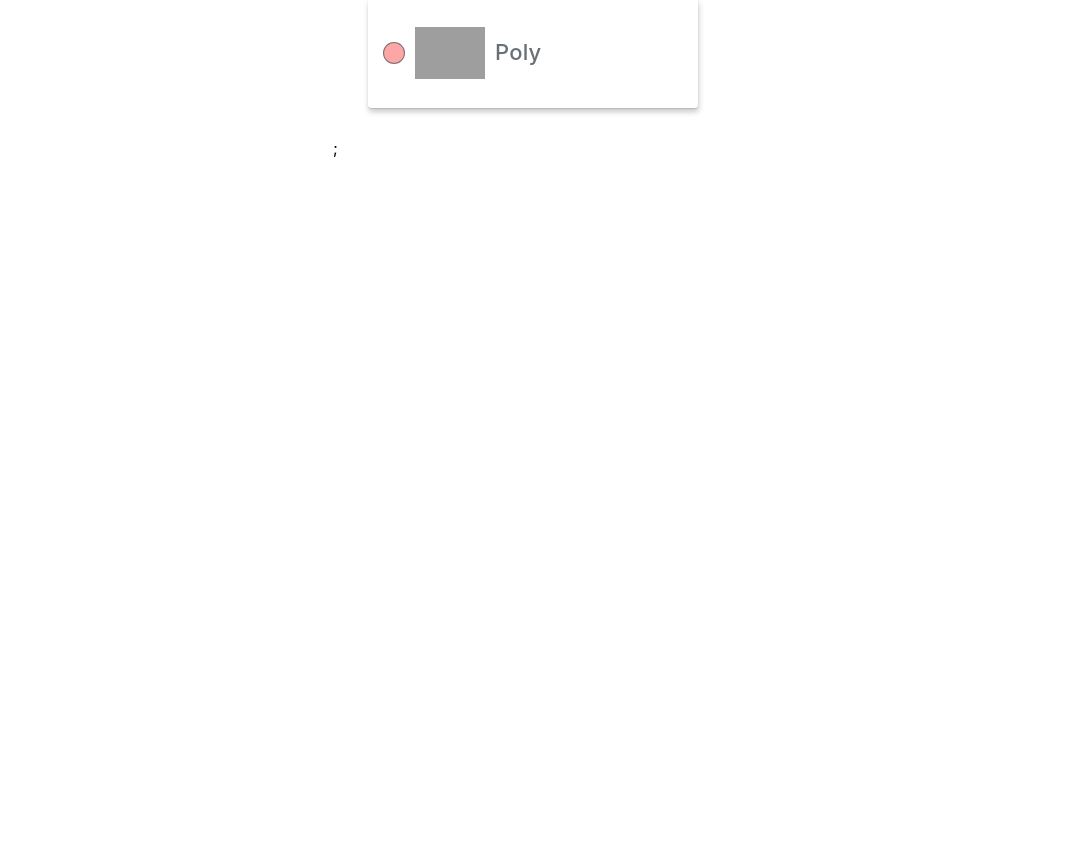
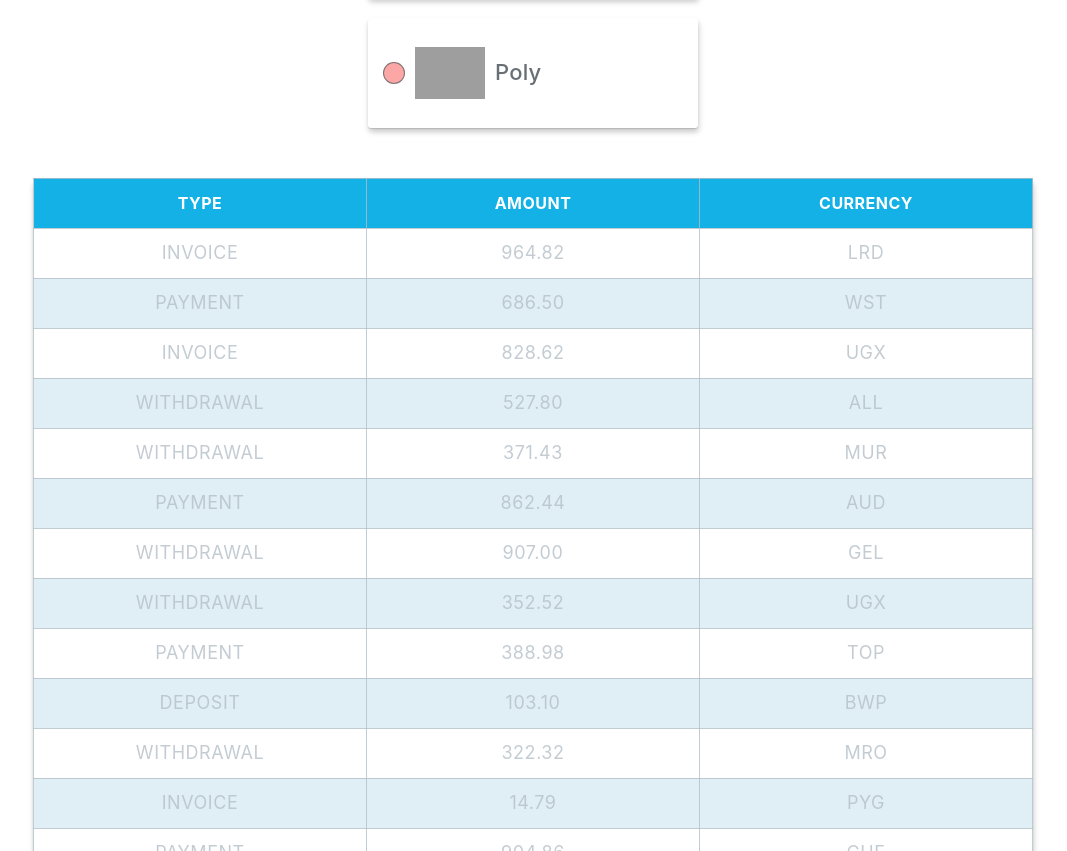
Before and after one commit to smirnypavel/goit-react-hw-01-components, a React (Create React App) app: page / in a window 1280 px wide. Shown: the part 1269-2120 px from the top of the page, without its empty margins (107-1174 px from the left). Before the commit the page ends 1427 px from the top, so only its background shows below. Built offline with nearby package versions, Linux system fonts and the light colour scheme; grey boxes are pictures that could not be loaded.

Commit message:
h-w1 done

```diff
--- a/src/components/App.jsx
+++ b/src/components/App.jsx
@@ -1,9 +1,14 @@
-import { Profile } from './Profile/Profile';
+import  Profile  from './Profile/Profile';
 import user from '../data/user.json';
-import { Statistics } from './Statistics/Statistics';
+
+import  Statistics  from './Statistics/Statistics';
 import data from '../data/data.json';
+
 import FriendList from './FriendList/FriendList.jsx';
 import friends from '../data/friends.json';
+
+import TransactionHistory from './Transactions/TransactionHistory.jsx';
+import transactions from '../data/transactions.json';
 
 
 
@@ -24,7 +29,8 @@
       title="Upload stats"
       stats={data}
       />
-      <FriendList friends={friends} />;
+      <FriendList friends={friends} />
+      <TransactionHistory items={transactions} />
   </div>
 
  );
--- a/src/components/FriendList/FriendList.module.css
+++ b/src/components/FriendList/FriendList.module.css
@@ -18,9 +18,9 @@
    }
 
    .item:hover {
-    transform: scale(1.1);
+    transform: scale(1.05);
     background: rgba(103, 101, 101, 0.356);
-    transition: all 0.8s;
+    transition: all 0.5s;
    }
 
    .item:not(:last-child) {
--- a/src/components/Profile/Profile.jsx
+++ b/src/components/Profile/Profile.jsx
@@ -1,7 +1,7 @@
 import PropTypes from 'prop-types';
 import css from './Profile.module.css';
 
-export const Profile = ({username, tag, location, avatar, followers, views, likes}) =>{
+export default function Profile  ({username, tag, location, avatar, followers, views, likes}){
 return  (
 <div className={css.profile}>
       <div className={css.description}>
@@ -47,5 +47,3 @@
     avatar: PropTypes.string.isRequired,
 
 };
-
-export default Profile
--- a/src/components/Profile/Profile.module.css
+++ b/src/components/Profile/Profile.module.css
@@ -1,7 +1,7 @@
 .profile {
     width: 350px;
     height: 100%;
-    margin: 0 auto;
+    margin: 20px auto;
     padding-top: 30px;
     box-shadow: 0px 1px 1px rgba(0, 0, 0, 0.12), 0px 4px 4px rgba(0, 0, 0, 0.06),
       1px 4px 6px rgba(0, 0, 0, 0.16);
--- a/src/components/Statistics/Statistics.jsx
+++ b/src/components/Statistics/Statistics.jsx
@@ -2,7 +2,7 @@
 import Css from './Statistics.module.css';
 
 
-export const Statistics = ({title, stats}) =>{
+export default function Statistics  ({title, stats}){
     return  ( <section className = {Css.statistics} >
     {{ title } && <h2 className={Css.title}>{title}</h2>}
     <ul className = {Css.statList}>
@@ -27,5 +27,3 @@
     ),
     title: PropTypes.string
 };
-
-export default Statistics
--- a/src/components/Statistics/Statistics.module.css
+++ b/src/components/Statistics/Statistics.module.css
@@ -3,7 +3,7 @@
     height: 200px;
     margin: 0 auto 50px auto;
     box-shadow: 0px 1px 1px rgba(0, 0, 0, 0.12), 0px 4px 4px rgba(0, 0, 0, 0.06),
-        1px 4px 6px rgba(0, 0, 0, 0.16);
+      1px 4px 6px rgba(0, 0, 0, 0.16);
     border-radius: 5px;
     background-color: #ffffff;
 }
--- /dev/null
+++ b/src/components/Transactions/TransactionHistory.jsx
@@ -0,0 +1,37 @@
+import PropTypes from 'prop-types';
+import styles from './Transactions.module.css';
+
+export default function TransactionHistory({ items }) {
+ return (
+  <table className={styles.transactionHistory}>
+   <thead>
+    <tr className={styles.title}>
+     <th>Type</th>
+     <th>Amount</th>
+     <th>Currency</th>
+    </tr>
+   </thead>
+
+   <tbody>
+    {items.map(({ id, type, amount, currency }) => (
+     <tr key={id} className={styles.table}>
+      <td className={styles.type}>{type}</td>
+      <td className={styles.type}>{amount}</td>
+      <td className={styles.type}>{currency}</td>
+     </tr>
+    ))}
+   </tbody>
+  </table>
+ );
+}
+
+TransactionHistory.propTypes = {
+ items: PropTypes.arrayOf(
+  PropTypes.shape({
+   type: PropTypes.string.isRequired,
+   amount: PropTypes.string.isRequired,
+   currency: PropTypes.string.isRequired,
+   id: PropTypes.string.isRequired,
+  })
+ ),
+};
--- /dev/null
+++ b/src/components/Transactions/Transactions.module.css
@@ -0,0 +1,62 @@
+.transactionHistory {
+    width: 1000px;
+    height: 400px;
+    margin: 50px auto 20px auto;
+    box-shadow: 0px 1px 1px rgba(0, 0, 0, 0.12), 0px 4px 4px rgba(0, 0, 0, 0.06),
+        1px 4px 6px rgba(0, 0, 0, 0.16);
+    border-radius: 5px;
+    border: none;
+    background-color: #ffffff;
+    table-layout: fixed;
+    border-collapse: collapse;
+
+   }
+
+   .title {
+    height: 50px;
+    text-align: center;
+    background-color: #13b1e5;
+    color: #ffffff;
+    font-size: 16px;
+    font-weight: 400;
+    line-height: 1.03;
+    letter-spacing: 0.03em;
+    text-transform: uppercase;
+
+   }
+
+   td,
+   th {
+    border: 1px solid #b2bec7c8;
+    border-top: 1px solid transparent;
+    border-bottom: 1px solid transparent;
+    border: 1px solid #b2bec7c8;
+
+   }
+
+   tr:hover td {
+    color: #686f75;
+    background: rgba(103, 101, 101, 0.356);
+    transition: all 0.5s;
+
+   }
+
+   .table {
+    text-align: center;
+    height: 50px;
+    font-size: 18px;
+    font-weight: 400;
+    line-height: 1.03;
+    letter-spacing: 0.03em;
+    color: #b2bec7c8;
+    cursor: pointer;
+   }
+
+   .table:nth-child(2n) {
+    background: #e0eff5;
+   }
+
+   .type {
+    text-transform: uppercase;
+    justify-content: center;
+   }
--- /dev/null
+++ b/src/data/transactions.json
@@ -0,0 +1,122 @@
+[
+  {
+    "id": "1e0700a2-5183-4291-85cc-2065a036a683",
+    "type": "invoice",
+    "amount": "964.82",
+    "currency": "LRD"
+  },
+  {
+    "id": "a30f821b-4d25-4ff0-abdd-e340b3f0dd2b",
+    "type": "payment",
+    "amount": "686.50",
+    "currency": "WST"
+  },
+  {
+    "id": "44dca67a-8e5a-4798-bf8e-b15efd4e1abd",
+    "type": "invoice",
+    "amount": "828.62",
+    "currency": "UGX"
+  },
+  {
+    "id": "ea8ed3dc-2b68-4a53-905a-53ecb0adef33",
+    "type": "withdrawal",
+    "amount": "527.80",
+    "currency": "ALL"
+  },
+  {
+    "id": "ea76146a-0b00-4b80-bc02-a8c822176712",
+    "type": "withdrawal",
+    "amount": "371.43",
+    "currency": "MUR"
+  },
+  {
+    "id": "63ca02f9-d637-46b5-9237-f3b24425e029",
+    "type": "payment",
+    "amount": "862.44",
+    "currency": "AUD"
+  },
+  {
+    "id": "ed0263e8-59a5-4bf1-87e0-2bb88e53dc34",
+    "type": "withdrawal",
+    "amount": "907.00",
+    "currency": "GEL"
+  },
+  {
+    "id": "6013bad0-750c-4691-8bc2-d8f2b43969c4",
+    "type": "withdrawal",
+    "amount": "352.52",
+    "currency": "UGX"
+  },
+  {
+    "id": "252c7be4-8b06-4fa7-8d42-61fb835b70d5",
+    "type": "payment",
+    "amount": "388.98",
+    "currency": "TOP"
+  },
+  {
+    "id": "4eaab41b-b967-40ac-82ed-85fc66f646f1",
+    "type": "deposit",
+    "amount": "103.10",
+    "currency": "BWP"
+  },
+  {
+    "id": "9648a350-8469-42d5-8bf3-18090de5fe67",
+    "type": "withdrawal",
+    "amount": "322.32",
+    "currency": "MRO"
+  },
+  {
+    "id": "9c5c25fb-1a95-4b2f-8d1f-4c4426d677cc",
+    "type": "invoice",
+    "amount": "14.79",
+    "currency": "PYG"
+  },
+  {
+    "id": "43ef232c-80e9-4d6f-b48a-b22405620de3",
+    "type": "payment",
+    "amount": "904.86",
+    "currency": "CHF"
+  },
+  {
+    "id": "5161682e-e620-4019-ab0a-24ceb10fbd20",
+    "type": "withdrawal",
+    "amount": "307.08",
+    "currency": "NOK"
+  },
+  {
+    "id": "7b119d71-42e6-4c42-a141-6818b07bb9ff",
+    "type": "invoice",
+    "amount": "275.07",
+    "currency": "AWG"
+  },
+  {
+    "id": "a4f65722-65c4-4c28-b1f4-b8ed988bb205",
+    "type": "deposit",
+    "amount": "213.10",
+    "currency": "STD"
+  },
+  {
+    "id": "c6e5784b-0ca3-48d6-86e5-b5128af5a523",
+    "type": "invoice",
+    "amount": "116.11",
+    "currency": "CUP CUC"
+  },
+  {
+    "id": "c9ebed6a-3a02-4b49-ac0d-0534b51f2bfd",
+    "type": "invoice",
+    "amount": "878.67",
+    "currency": "HKD"
+  },
+  {
+    "id": "a4a98b0e-b22c-438b-9f83-de2df52110c8",
+    "type": "invoice",
+    "amount": "725.03",
+    "currency": "UYU UYI"
+  },
+  {
+    "id": "b39bfa7a-0166-4c47-94d6-87d20590f746",
+    "type": "payment",
+    "amount": "405.45",
+    "currency": "MDL"
+  }
+]
```
Also changed, not shown: src/data/index.js (deleted).
